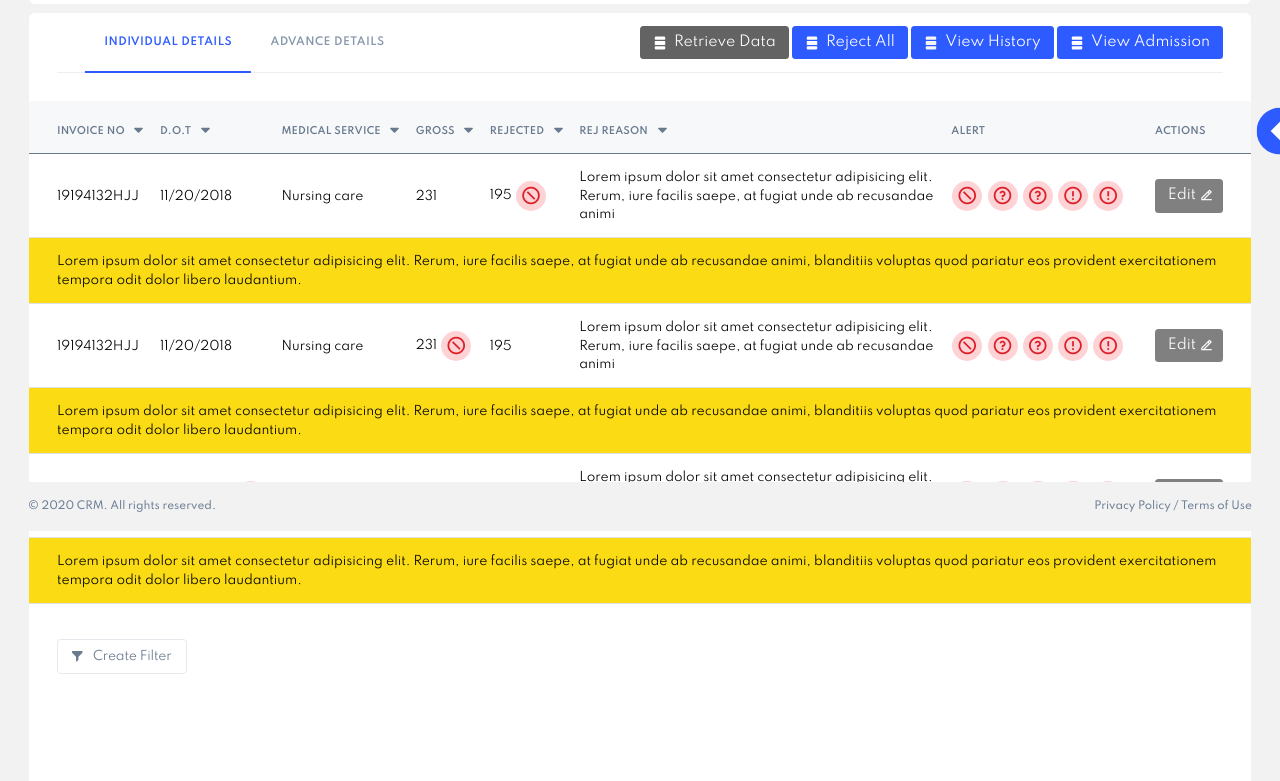
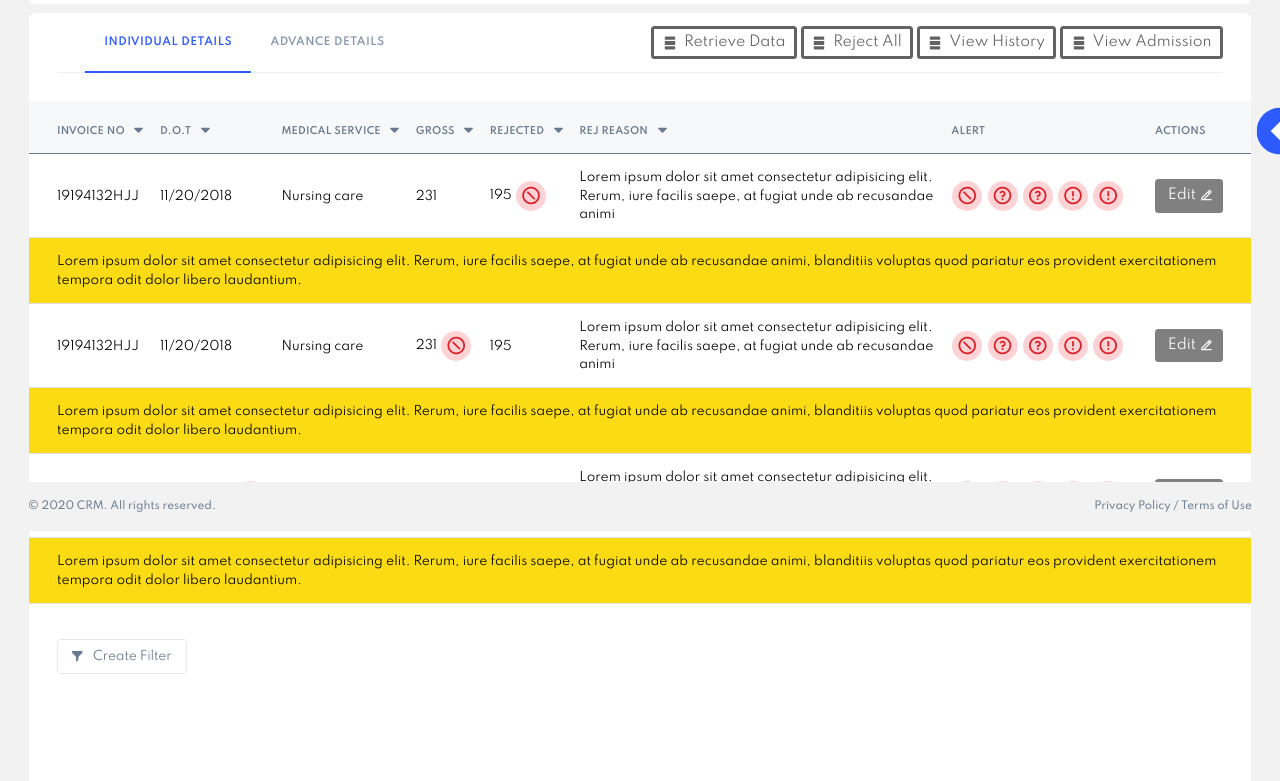
Before and after one commit to ashfahan/Dashboard, a plain HTML site: page data-grid.html in a window 1280 px wide. Shown: the part 269-1050 px from the top of the page. Drawn offline with nearby package versions, Linux system fonts and the light colour scheme; files whose address does not match are found by name.

Commit message:
change grid primary color button to fill

```diff
--- a/data-grid.html
+++ b/data-grid.html
@@ -520,7 +520,7 @@
               </ul>
 
               <div>
-                <button class="btn is-sld inline-flex align-middle">
+                <button class="btn is-fillin inline-flex align-middle">
                   <div class="icon mr-7px">
                     <svg viewBox="0 0 12 16" xmlns="http://www.w3.org/2000/svg">
                       <path d="M1.5 0.5C0.67125 0.5 0 1.17125 0 2V3.5C0 3.914 0.336 4.25 0.75 4.25H11.25C11.664 4.25 12 3.914 12 3.5V2C12 1.17125 11.3287 0.5 10.5 0.5H1.5ZM0.75 5.75C0.336 5.75 0 6.086 0 6.5V9.5C0 9.914 0.336 10.25 0.75 10.25H11.25C11.664 10.25 12 9.914 12 9.5V6.5C12 6.086 11.664 5.75 11.25 5.75H0.75ZM0.75 11.75C0.336 11.75 0 12.086 0 12.5V14C0 14.8288 0.67125 15.5 1.5 15.5H10.5C11.3287 15.5 12 14.8288 12 14V12.5C12 12.086 11.664 11.75 11.25 11.75H0.75Z" />
@@ -529,7 +529,7 @@
                   Retrieve Data
                 </button>
 
-                <button class="btn is-sld is-primary inline-flex align-middle">
+                <button class="btn is-fillin is-primary inline-flex align-middle">
                   <div class="icon mr-7px">
                     <svg viewBox="0 0 12 16" xmlns="http://www.w3.org/2000/svg">
                       <path d="M1.5 0.5C0.67125 0.5 0 1.17125 0 2V3.5C0 3.914 0.336 4.25 0.75 4.25H11.25C11.664 4.25 12 3.914 12 3.5V2C12 1.17125 11.3287 0.5 10.5 0.5H1.5ZM0.75 5.75C0.336 5.75 0 6.086 0 6.5V9.5C0 9.914 0.336 10.25 0.75 10.25H11.25C11.664 10.25 12 9.914 12 9.5V6.5C12 6.086 11.664 5.75 11.25 5.75H0.75ZM0.75 11.75C0.336 11.75 0 12.086 0 12.5V14C0 14.8288 0.67125 15.5 1.5 15.5H10.5C11.3287 15.5 12 14.8288 12 14V12.5C12 12.086 11.664 11.75 11.25 11.75H0.75Z" />
@@ -538,8 +538,8 @@
                   Reject All
                 </button>
 
-                <button class="btn is-sld is-primary inline-flex align-middle">
-                  <div class="icon clr-light mr-7px">
+                <button class="btn is-fillin is-primary inline-flex align-middle">
+                  <div class="icon mr-7px">
                     <svg viewBox="0 0 12 16" xmlns="http://www.w3.org/2000/svg">
                       <path d="M1.5 0.5C0.67125 0.5 0 1.17125 0 2V3.5C0 3.914 0.336 4.25 0.75 4.25H11.25C11.664 4.25 12 3.914 12 3.5V2C12 1.17125 11.3287 0.5 10.5 0.5H1.5ZM0.75 5.75C0.336 5.75 0 6.086 0 6.5V9.5C0 9.914 0.336 10.25 0.75 10.25H11.25C11.664 10.25 12 9.914 12 9.5V6.5C12 6.086 11.664 5.75 11.25 5.75H0.75ZM0.75 11.75C0.336 11.75 0 12.086 0 12.5V14C0 14.8288 0.67125 15.5 1.5 15.5H10.5C11.3287 15.5 12 14.8288 12 14V12.5C12 12.086 11.664 11.75 11.25 11.75H0.75Z" />
                     </svg>
@@ -547,7 +547,7 @@
                   View History
                 </button>
 
-                <button class="btn is-sld is-primary inline-flex align-middle">
+                <button class="btn is-fillin is-primary inline-flex align-middle">
                   <div class="icon mr-7px">
                     <svg viewBox="0 0 12 16" xmlns="http://www.w3.org/2000/svg">
                       <path d="M1.5 0.5C0.67125 0.5 0 1.17125 0 2V3.5C0 3.914 0.336 4.25 0.75 4.25H11.25C11.664 4.25 12 3.914 12 3.5V2C12 1.17125 11.3287 0.5 10.5 0.5H1.5ZM0.75 5.75C0.336 5.75 0 6.086 0 6.5V9.5C0 9.914 0.336 10.25 0.75 10.25H11.25C11.664 10.25 12 9.914 12 9.5V6.5C12 6.086 11.664 5.75 11.25 5.75H0.75ZM0.75 11.75C0.336 11.75 0 12.086 0 12.5V14C0 14.8288 0.67125 15.5 1.5 15.5H10.5C11.3287 15.5 12 14.8288 12 14V12.5C12 12.086 11.664 11.75 11.25 11.75H0.75Z" />
```
